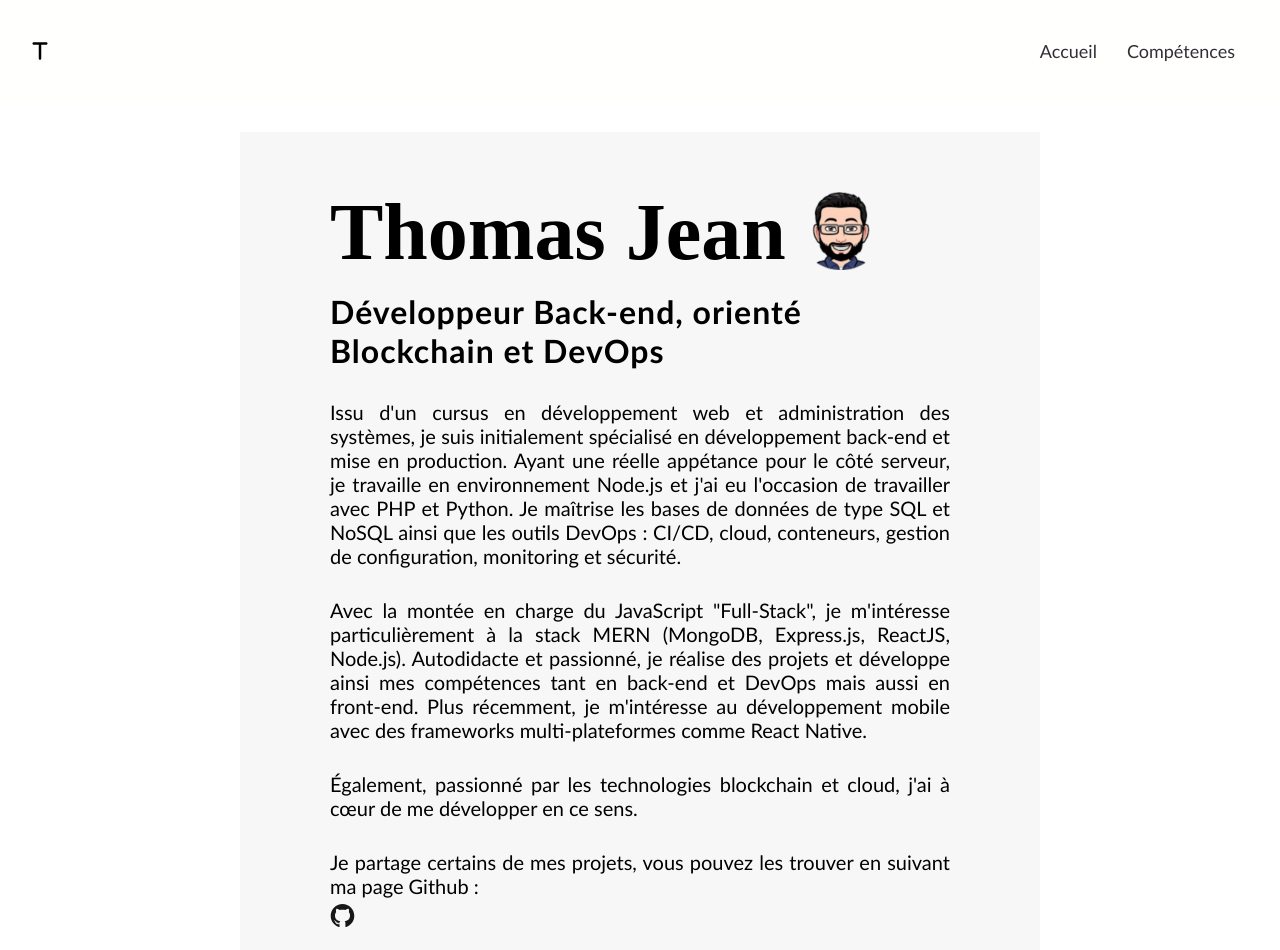
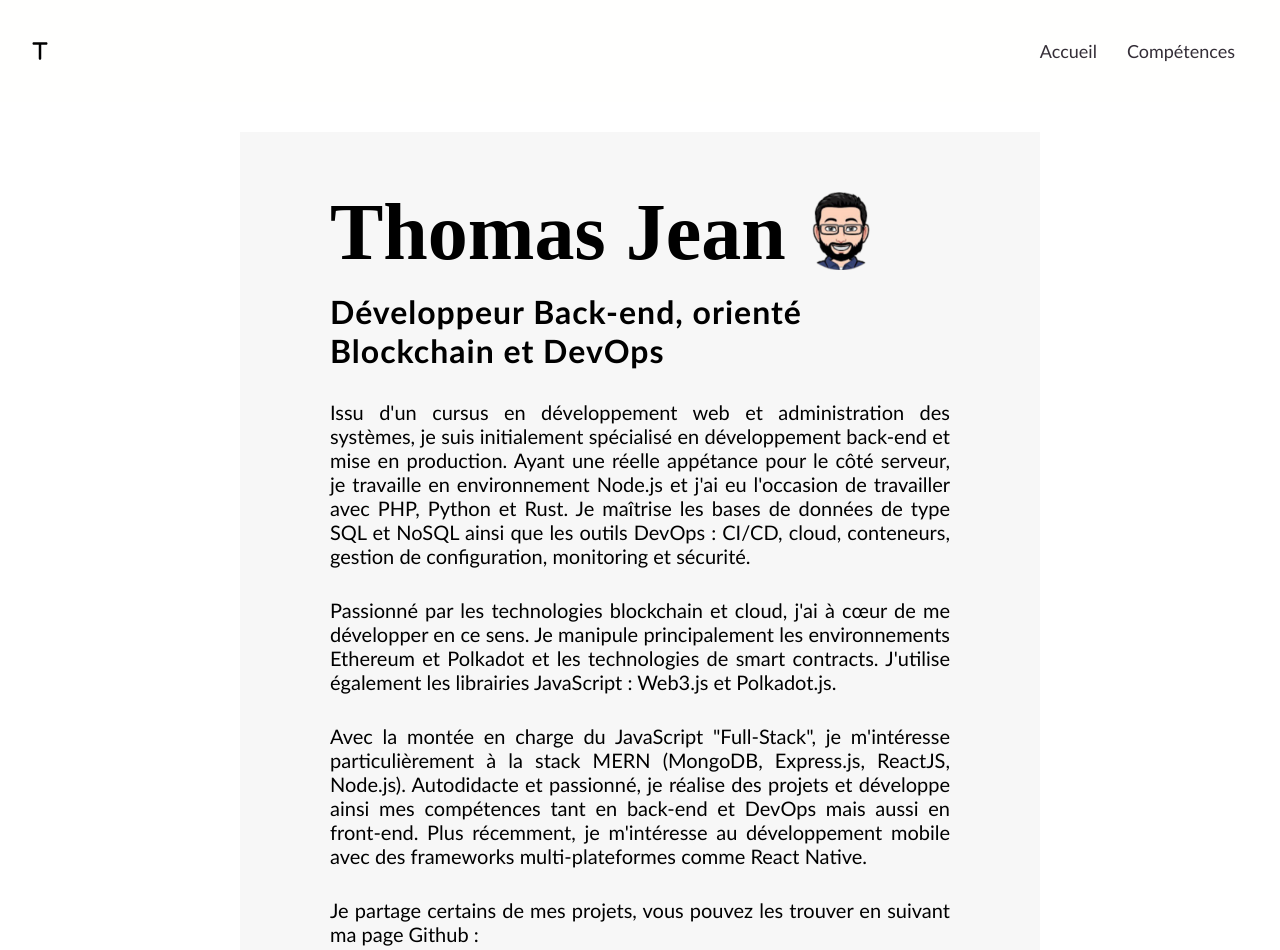
Before and after one commit to tjean1/portfolio, a React (Create React App) app: page / in a window 1280 px wide. Shown: the top 950 px of the page. Built offline with nearby package versions, Linux system fonts and the light colour scheme.

Commit message:
Update description and skills

```diff
--- a/src/data/about.json
+++ b/src/data/about.json
@@ -2,8 +2,8 @@
     "name": "Thomas Jean",
     "title": "Développeur Back-end, orienté",
     "title2": "Blockchain et DevOps",
-    "descriptionBackend": "Issu d'un cursus en développement web et administration des systèmes, je suis initialement spécialisé en développement back-end et mise en production. Ayant une réelle appétance pour le côté serveur, je travaille en environnement Node.js et j'ai eu l'occasion de travailler avec PHP et Python. Je maîtrise les bases de données de type SQL et NoSQL ainsi que les outils DevOps : CI/CD, cloud, conteneurs, gestion de configuration, monitoring et sécurité.",
+    "descriptionBackend": "Issu d'un cursus en développement web et administration des systèmes, je suis initialement spécialisé en développement back-end et mise en production. Ayant une réelle appétance pour le côté serveur, je travaille en environnement Node.js et j'ai eu l'occasion de travailler avec PHP, Python et Rust. Je maîtrise les bases de données de type SQL et NoSQL ainsi que les outils DevOps : CI/CD, cloud, conteneurs, gestion de configuration, monitoring et sécurité.",
+    "descriptionBlockchain": "Passionné par les technologies blockchain et cloud, j'ai à cœur de me développer en ce sens. Je manipule principalement les environnements Ethereum et Polkadot et les technologies de smart contracts. J'utilise également les librairies JavaScript : Web3.js et Polkadot.js.",
     "descriptionFullstack": "Avec la montée en charge du JavaScript \"Full-Stack\", je m'intéresse particulièrement à la stack MERN (MongoDB, Express.js, ReactJS, Node.js). Autodidacte et passionné, je réalise des projets et développe ainsi mes compétences tant en back-end et DevOps mais aussi en front-end. Plus récemment, je m'intéresse au développement mobile avec des frameworks multi-plateformes comme React Native.",
-    "descriptionBlockchain": "Également, passionné par les technologies blockchain et cloud, j'ai à cœur de me développer en ce sens.",
     "descriptionGithub": "Je partage certains de mes projets, vous pouvez les trouver en suivant ma page Github :"
 }
--- a/src/pages/Home.jsx
+++ b/src/pages/Home.jsx
@@ -13,8 +13,8 @@ function Home() {
                     <h2>{data.title}</h2>
                     <h2>{data.title2}</h2>
                     <p>{data.descriptionBackend}</p>
+                    <p>{data.descriptionBlockchain}</p>
                     <p>{data.descriptionFullstack}</p>
-                    <p>{data.descriptionBlockchain}</p>
                     <p>{data.descriptionGithub}</p>
                     <Github>
                         <a
--- a/src/pages/Skills.jsx
+++ b/src/pages/Skills.jsx
@@ -28,6 +28,7 @@ const blockchainTechnologies = [
     'Solidity',
     'Web3.js',
     'Polkadot',
+    'Polkadot.js',
     'Substrate',
 ];
 
```
Also changed, not shown: public/logos/polkadotjs.svg (added).
